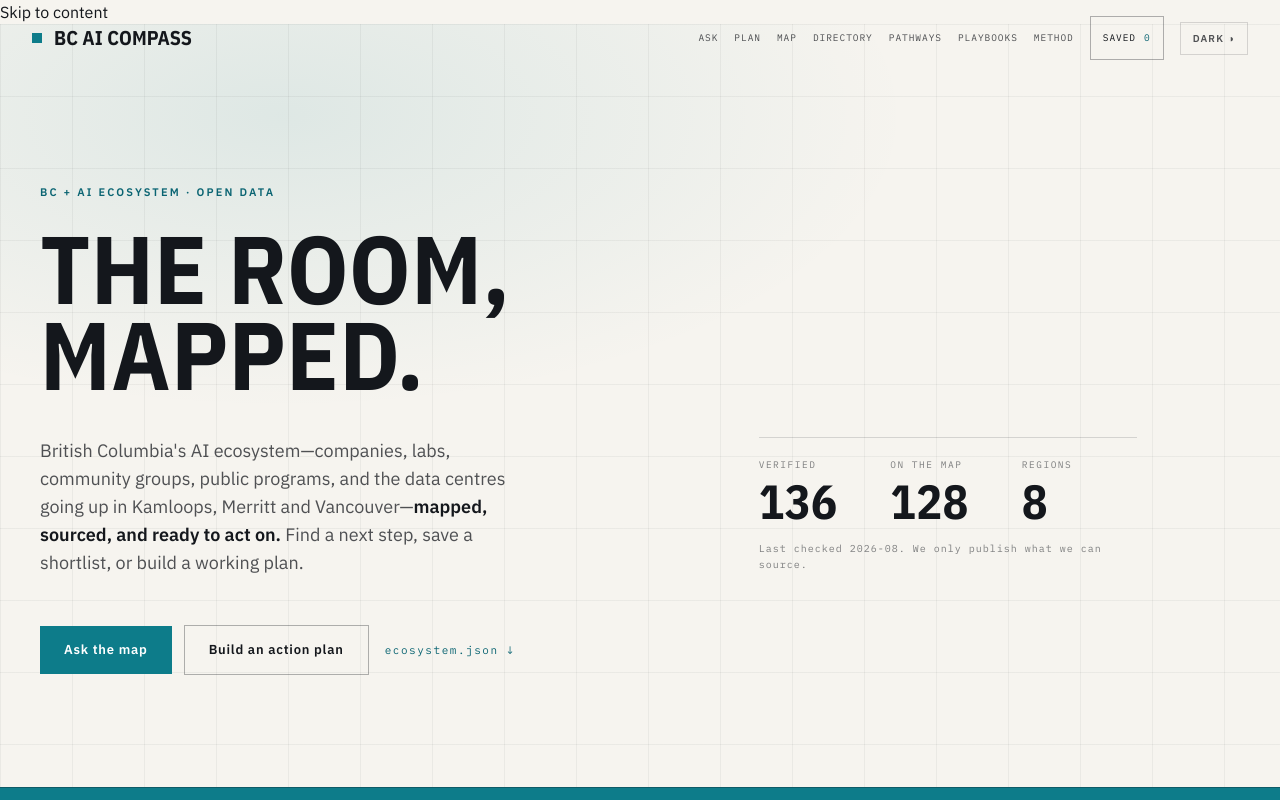
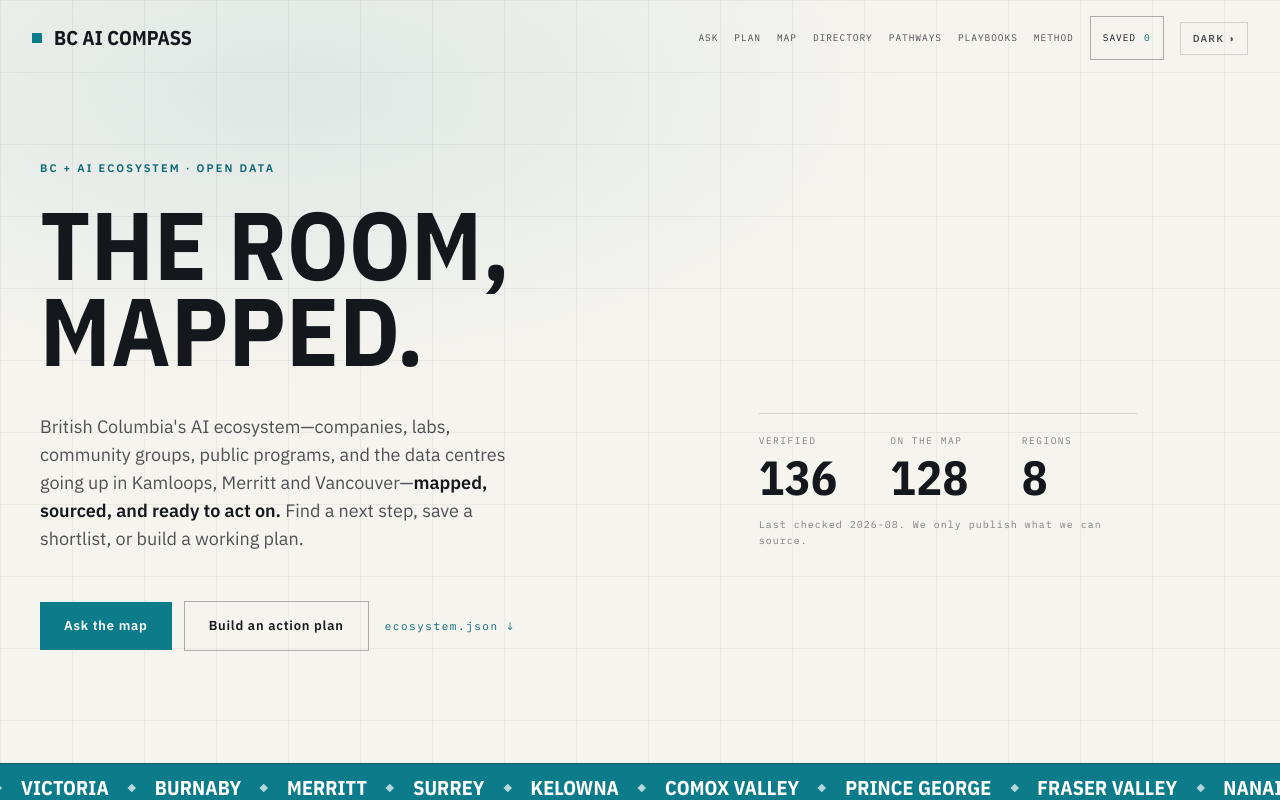
Before and after one commit to MartinMontero/BCAICompass, a React (Vite) app: page / in a window 1280 px wide. Shown: the top 800 px of the page. Built offline with nearby package versions, Linux system fonts and the light colour scheme.

Commit message:
Improve keyboard focus and skip navigation

```diff
--- a/src/index.css
+++ b/src/index.css
@@ -108,6 +108,29 @@
 :focus-visible {
   outline: 2px solid var(--focus);
   outline-offset: 2px;
+}
+
+button:not(:disabled),
+[role='button']:not([aria-disabled='true']) {
+  cursor: pointer;
+}
+
+.skip-link {
+  position: fixed;
+  top: 8px;
+  left: 8px;
+  z-index: 100;
+  padding: 12px 16px;
+  background: var(--ink);
+  color: var(--bg);
+  font-size: 13px;
+  font-weight: 600;
+  transform: translateY(-160%);
+  transition: transform 0.2s ease;
+}
+
+.skip-link:focus {
+  transform: translateY(0);
 }
 
 @media (prefers-reduced-motion: reduce) {
```
